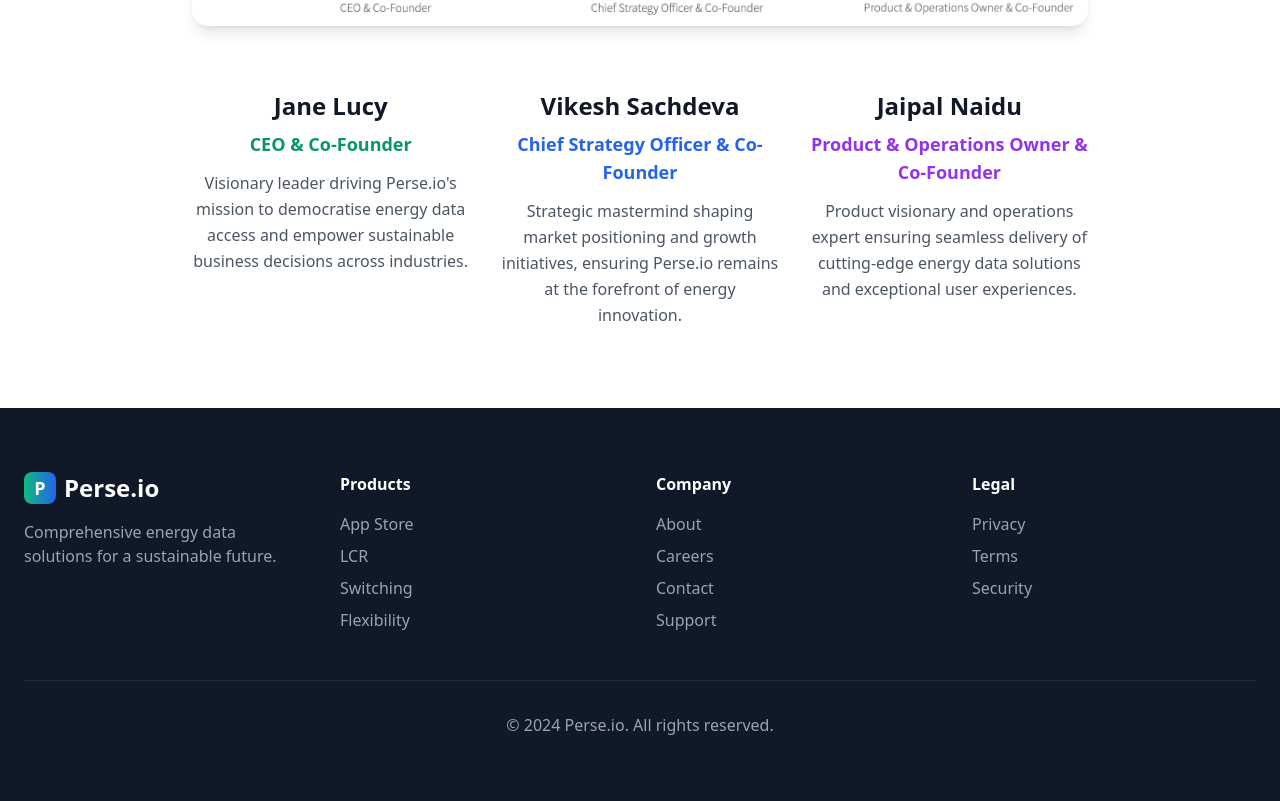
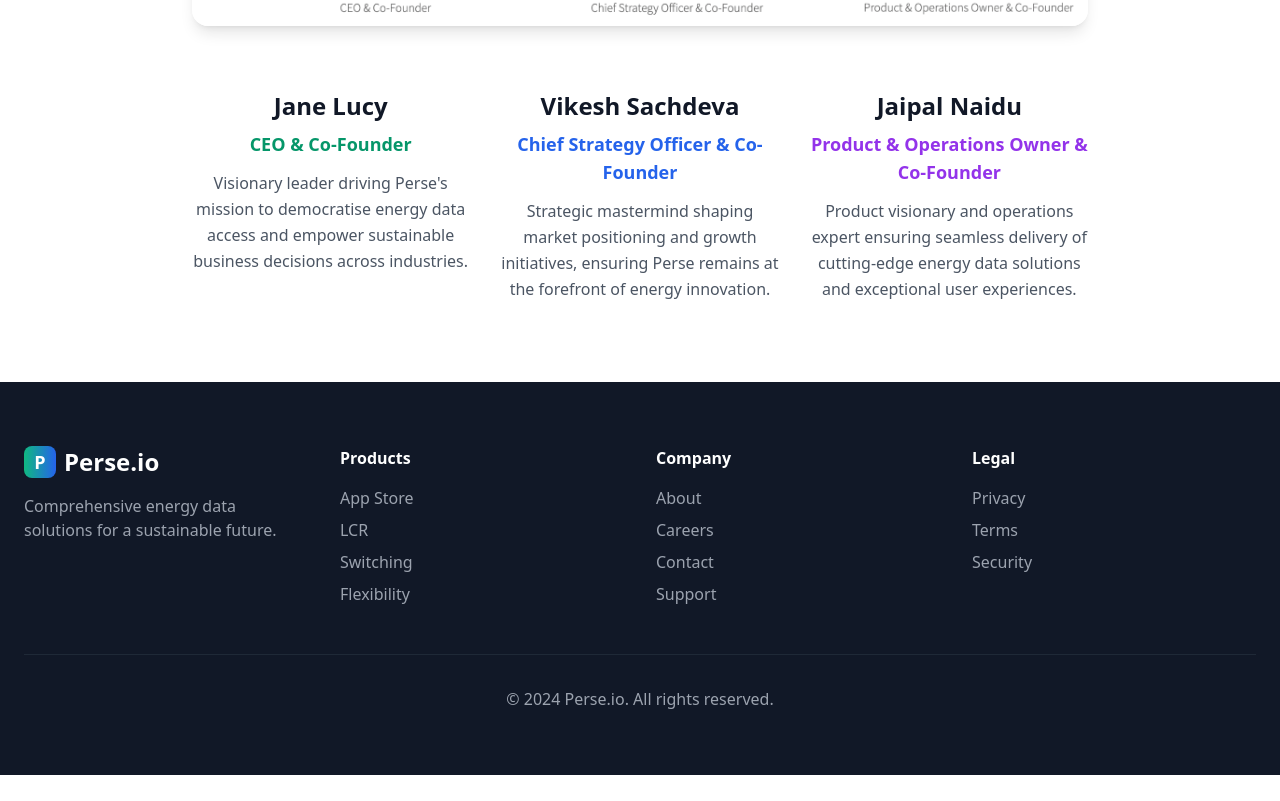
Before and after one commit to chaitanyak-hub/perse-energy-insights, a React (Vite) app: page /about in a window 1280 px wide. Shown: the part 1778-2579 px from the top of the page. After the commit the page ends 2553 px from the top, so only its background shows below. Built offline with nearby package versions, Linux system fonts and the light colour scheme.

Commit message:
Fix wording in About page
Update text as requested.

```diff
--- a/src/pages/About.tsx
+++ b/src/pages/About.tsx
@@ -118,7 +118,7 @@ const About = () => {
               <h3 className="text-2xl font-bold text-gray-900 mb-2">Jane Lucy</h3>
               <p className="text-lg text-emerald-600 font-semibold mb-3">CEO & Co-Founder</p>
               <p className="text-gray-600 leading-relaxed">
-                Visionary leader driving Perse.io's mission to democratise energy data access
+                Visionary leader driving Perse's mission to democratise energy data access
                 and empower sustainable business decisions across industries.
               </p>
             </div>
@@ -128,7 +128,7 @@ const About = () => {
               <p className="text-lg text-blue-600 font-semibold mb-3">Chief Strategy Officer & Co-Founder</p>
               <p className="text-gray-600 leading-relaxed">
                 Strategic mastermind shaping market positioning and growth initiatives,
-                ensuring Perse.io remains at the forefront of energy innovation.
+                ensuring Perse remains at the forefront of energy innovation.
               </p>
             </div>
 
```
